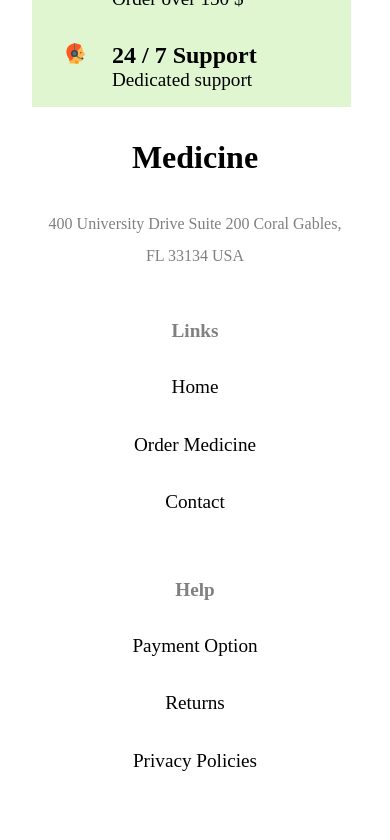
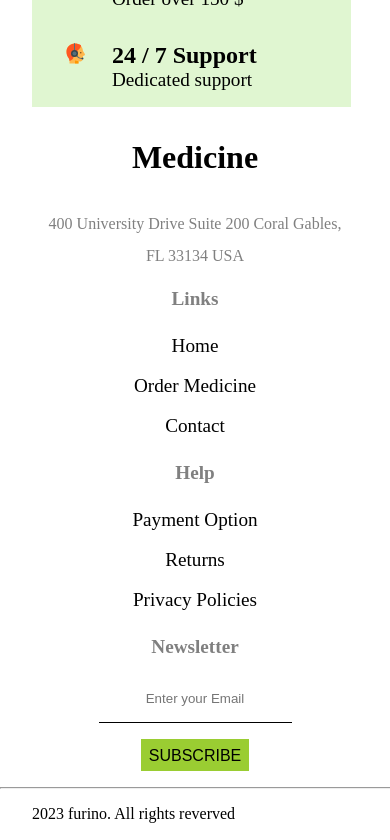
Before and after one commit to Vighnesh-45/medical-healthcare, a React (Vite) app: page /shop in a window 390 px wide. Shown: the part 820-1660 px from the top of the page. Built offline with nearby package versions, Linux system fonts and the light colour scheme; no server answers.

Commit message:
bug changes, footer done

```diff
--- a/src/Components/Layout/Footer.css
+++ b/src/Components/Layout/Footer.css
@@ -79,7 +79,7 @@
   }
   .right-reserved {
     & p {
-      margin: 1rem 0 0 2rem;
+      margin: 1rem 0 1rem 2rem;
     }
   }
 }
@@ -90,35 +90,47 @@
       display: flex;
       flex-direction: column;
       align-items: center;
-      gap: 3rem;
+      gap: 1rem;
+      margin: 0 !important;
       & .medicine {
+        gap: 0 !important;
         text-align: center;
       }
       & .links {
         text-align: center;
+        & a{
+          line-height: 2.5rem !important;
+        }
       }
       & .help {
         text-align: center;
+        & a{
+          line-height: 2.5rem !important;
+        }
       }
       & .contact {
         text-align: center;
         & .contact-btn {
           display: flex;
           flex-direction: column;
+          gap: 0;
           & button {
-            margin-top: 2rem;
+            /* border: 0.1rem black solid; */
+            padding: 0.5rem;
+            background-color: yellowgreen;
           }
           & input {
             padding: 0.5rem;
-            border: 1px solid black;
             border: none;
             border-bottom: 1px solid black;
+            text-align: center;
           }
         }
       }
 
       & .right-reserved {
         text-align: center;
+
       }
     }
     & hr {
```
